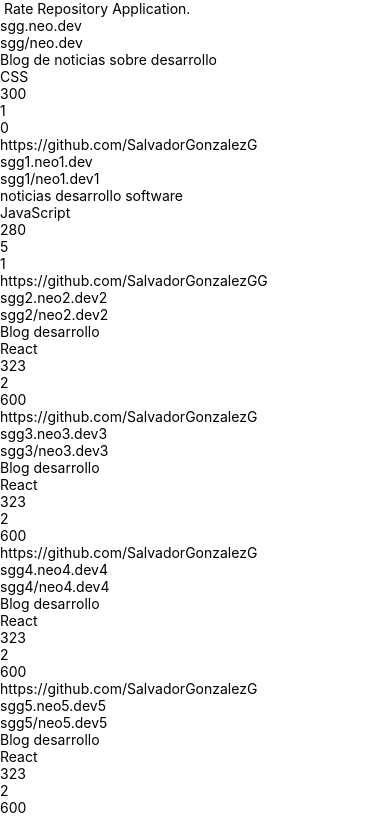
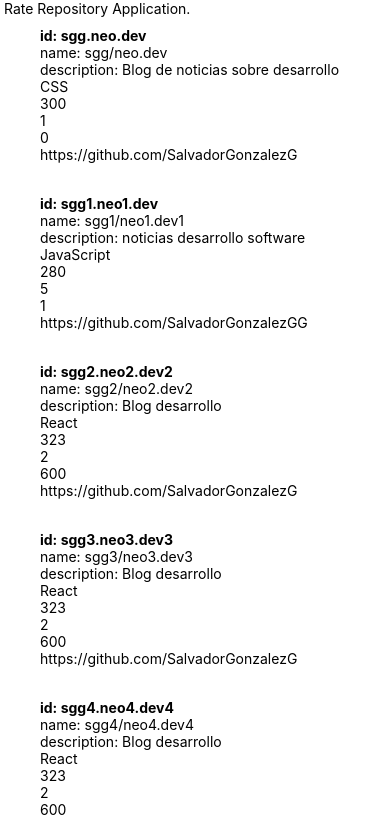
Before and after one commit to SalvadorGonzalezG/R-R-A., a React Native app: screen / in a window 390 px wide. Shown: the top 817 px of the page. Built offline with nearby package versions, Linux system fonts and the light colour scheme.

Commit message:
creando el archivo RepositoryItem el cual sera pasado a RepositoryList mediante props para que este sea renderizado en la pantalla

```diff
--- a/package.json
+++ b/package.json
@@ -31,7 +31,10 @@
   "private": true,
   "eslintConfig": {
     "parser": "babel-eslint",
-    "extends": ["standard", "standard-jsx", "standard-reacta"]
+    "extends": ["standard", "standard-jsx", "standard-reacta"],
+    "rules": {
+      "react/prop-types": "off"
+    }
 
   }
 }
--- /dev/null
+++ b/src/components/RepositoryItem.jsx
@@ -0,0 +1,17 @@
+import React from "react"
+import { Text, View } from "react-native"
+
+const RepositoryItem = (props) =>{
+    return (
+    <View key= {props.id} style={{padding:40, paddingBottom:5, paddingTop:10}}>
+            <Text style={{fontWeight:'bold', marginButton:5}}>id: {props.id}</Text>
+            <Text>name: {props.fullName}</Text>
+            <Text>description: {props.description}</Text>
+            <Text>{props.language}</Text>
+            <Text>{props.forksCount}</Text>
+            <Text>{props.ratingAverage}</Text>
+            <Text>{props.reviewCount}</Text>
+            <Text>{props.ownerAvatarUrl}</Text>
+            </View>
+)}
+export default RepositoryItem
--- a/src/components/RepositoryList.jsx
+++ b/src/components/RepositoryList.jsx
@@ -1,22 +1,19 @@
 import React from "react";
-import {FlatList, View, Text } from "react-native";
+import {FlatList, Text } from "react-native";
 import repositories from "../../data/repositories.js";
+import RepositoryItem from "./RepositoryItem.jsx";
 
 const RepositoryList = () => {
    return(
-    <FlatList data={repositories}
-        renderItem={({item: repo})=>
-            <View key= {repo.id}>
-            <Text>{repo.id}</Text>
-            <Text>{repo.fullName}</Text>
-            <Text>{repo.description}</Text>
-            <Text>{repo.language}</Text>
-            <Text>{repo.forksCount}</Text>
-            <Text>{repo.ratingAverage}</Text>
-            <Text>{repo.reviewCount}</Text>
-            <Text>{repo.ownerAvatarUrl}</Text>
-            </View>
-        }
+    /* FlatList permitira hacer scroll y renderizar la lista de elementos en la pantalla, tambien podriamos usar scrollView */
+    <FlatList
+        data={repositories}
+    /*Separar cada uno de los items */
+        ItemSeparatorComponent={()=> <Text> </Text>}
+    /*Como renderizar cada item */
+        renderItem={({item: repo})=> (
+            <RepositoryItem {...repo} />
+   )}
         >
     </FlatList>
    )
```
